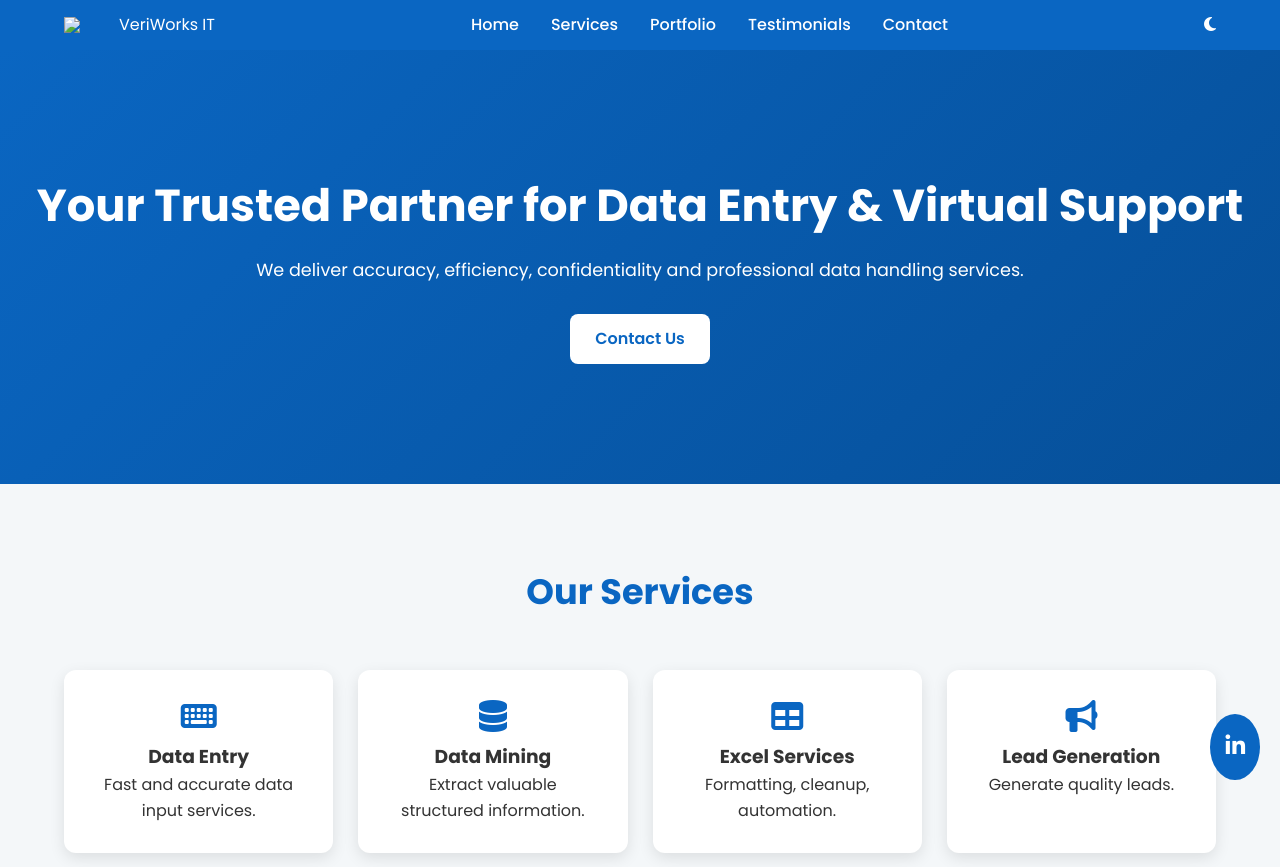
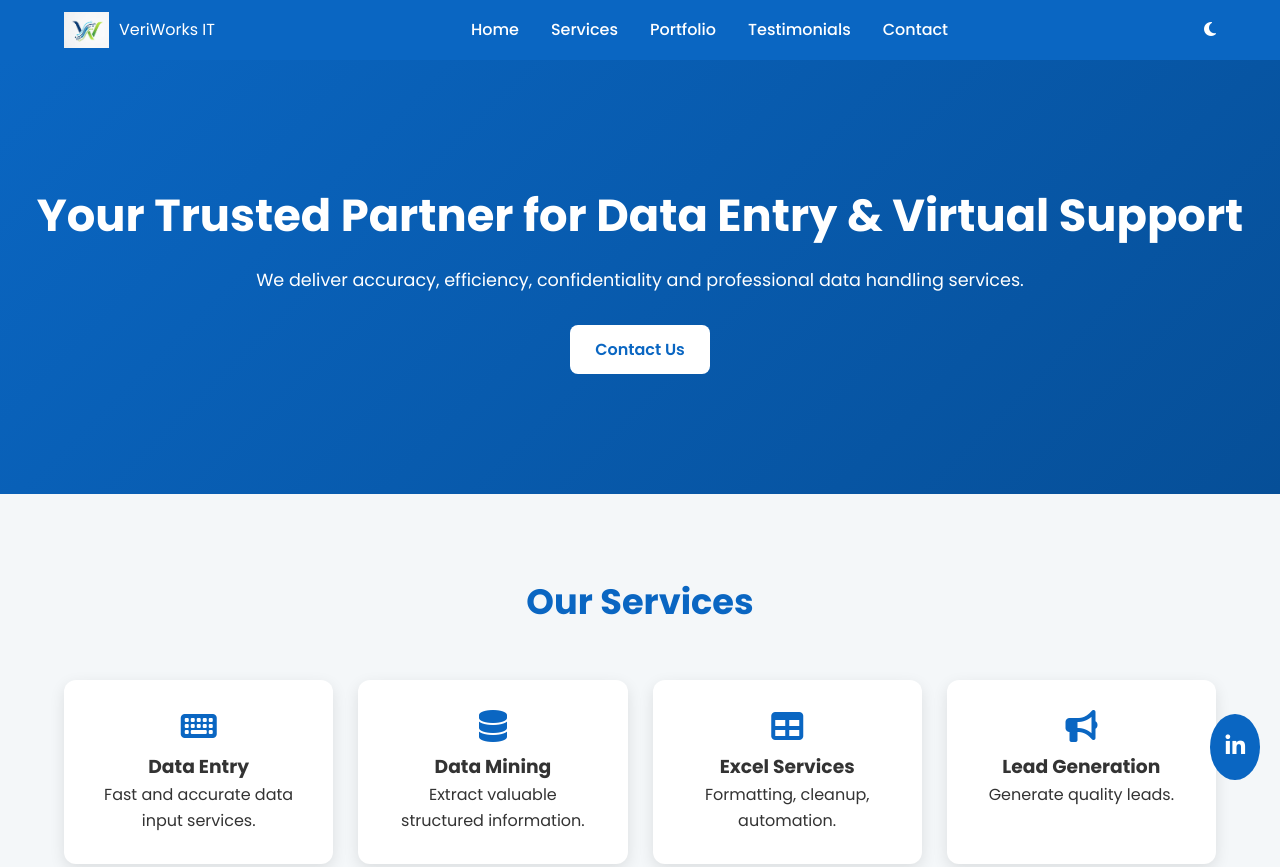
Before and after one commit to veriworksit-IT/VeriWorks, a plain HTML site: page index.html in a window 1280 px wide. Shown: the top 867 px of the page. Drawn offline with Linux system fonts and the light colour scheme.

Commit message:
Update index.html

```diff
--- a/index.html
+++ b/index.html
@@ -12,7 +12,7 @@
 <div id="preloader"><div class="loader"></div></div>
 <nav>
   <div class="nav-left">
-    <img src="img/file_0000000011547207b7c862aa6a79b118(2).png" class="logo-img" />
+    <img src="file_0000000011547207b7c862aa6a79b118(2).png" class="logo-img" />
     <div class="brand">VeriWorks IT</div>
   </div>
   <div class="hamburger" id="hamburger"><span></span><span></span><span></span></div>
```
